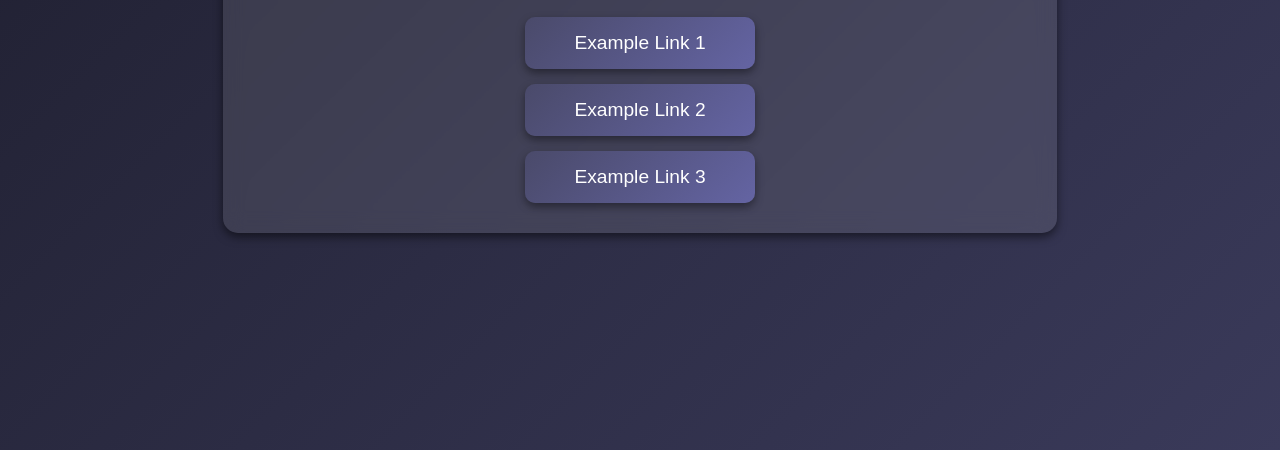
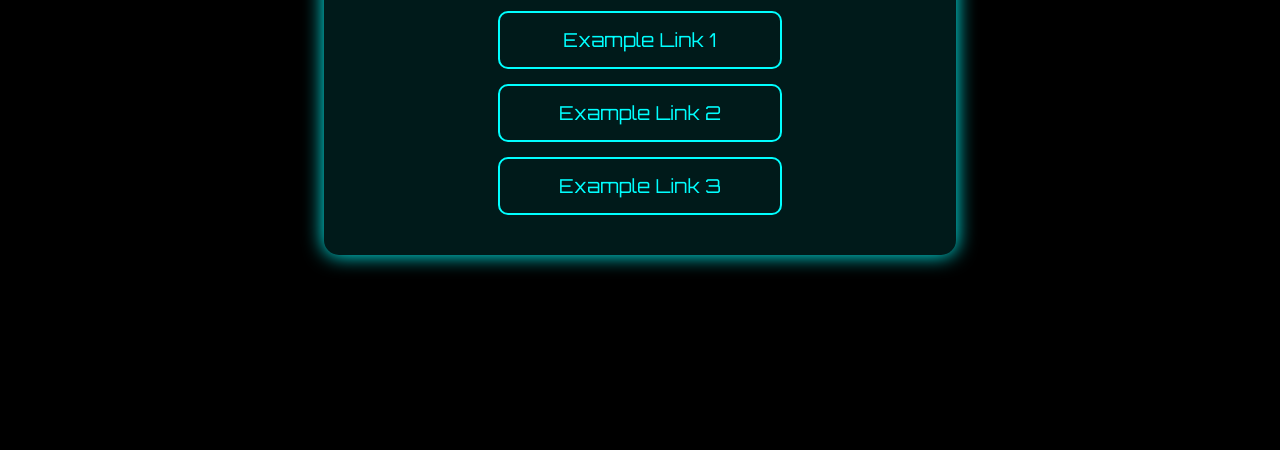
Before and after one commit to ilyas-jm/LunchPad, a plain HTML site: page index.html in a window 1280 px wide. Shown: the part 350-800 px from the top of the page. Drawn offline with Linux system fonts and the light colour scheme.

Commit message:
Update index.html

```diff
--- a/index.html
+++ b/index.html
@@ -3,12 +3,14 @@
 <head>
     <meta charset="UTF-8">
     <meta name="viewport" content="width=device-width, initial-scale=1.0">
-    <title>Launchpad</title>
+    <title>Neon Launchpad</title>
     <style>
+        @import url('https://fonts.googleapis.com/css2?family=Orbitron&display=swap');
+
         body {
-            font-family: "Poppins", sans-serif;
-            background: linear-gradient(135deg, #1e1e2e, #3a3a5a);
-            color: white;
+            font-family: "Orbitron", sans-serif;
+            background: black;
+            color: cyan;
             text-align: center;
             margin: 0;
             padding: 0;
@@ -16,18 +18,29 @@
             align-items: center;
             justify-content: center;
             height: 100vh;
+            overflow: hidden;
         }
         .container {
-            background: rgba(255, 255, 255, 0.1);
-            padding: 30px;
+            background: rgba(0, 255, 255, 0.1);
+            padding: 40px;
             border-radius: 15px;
-            backdrop-filter: blur(10px);
-            box-shadow: 0px 4px 10px rgba(0,0,0,0.5);
+            backdrop-filter: blur(20px);
+            box-shadow: 0px 0px 20px cyan;
+            transition: 0.5s;
+        }
+        .container:hover {
+            transform: scale(1.03);
+            box-shadow: 0px 0px 30px cyan;
         }
         h1 {
             font-size: 3rem;
             text-transform: uppercase;
             letter-spacing: 2px;
+            animation: glow 1.5s infinite alternate;
+        }
+        @keyframes glow {
+            0% { text-shadow: 0px 0px 5px cyan; }
+            100% { text-shadow: 0px 0px 20px cyan; }
         }
         .links {
             margin-top: 20px;
@@ -37,26 +50,51 @@
             gap: 15px;
         }
         .link {
-            width: 200px;
+            width: 250px;
             padding: 15px;
-            background: linear-gradient(135deg, #4a4a6a, #6464a3);
+            background: transparent;
+            border: 2px solid cyan;
             border-radius: 10px;
             text-decoration: none;
-            color: white;
+            color: cyan;
             font-size: 1.2rem;
             transition: all 0.3s ease-in-out;
-            box-shadow: 0px 4px 8px rgba(0,0,0,0.4);
+            position: relative;
+            overflow: hidden;
+        }
+        .link::before {
+            content: "";
+            position: absolute;
+            top: 0;
+            left: -100%;
+            width: 100%;
+            height: 100%;
+            background: cyan;
+            opacity: 0.2;
+            transition: 0.3s;
+        }
+        .link:hover::before {
+            left: 0;
         }
         .link:hover {
-            transform: scale(1.05);
-            background: linear-gradient(135deg, #6464a3, #7a7acf);
-            box-shadow: 0px 6px 12px rgba(0,0,0,0.5);
+            color: black;
+            background: cyan;
+            box-shadow: 0px 0px 15px cyan;
+            transform: scale(1.1);
+        }
+        .glow {
+            position: absolute;
+            width: 100vw;
+            height: 100vh;
+            background: radial-gradient(circle, transparent, black 80%);
+            z-index: -1;
         }
     </style>
 </head>
 <body>
+    <div class="glow"></div>
     <div class="container">
-        <h1>Welcome to My Launchpad</h1>
+        <h1>Neon Launchpad</h1>
         <div class="links">
             <a class="link" href="https://example.com">Example Link 1</a>
             <a class="link" href="https://example.com">Example Link 2</a>
```
